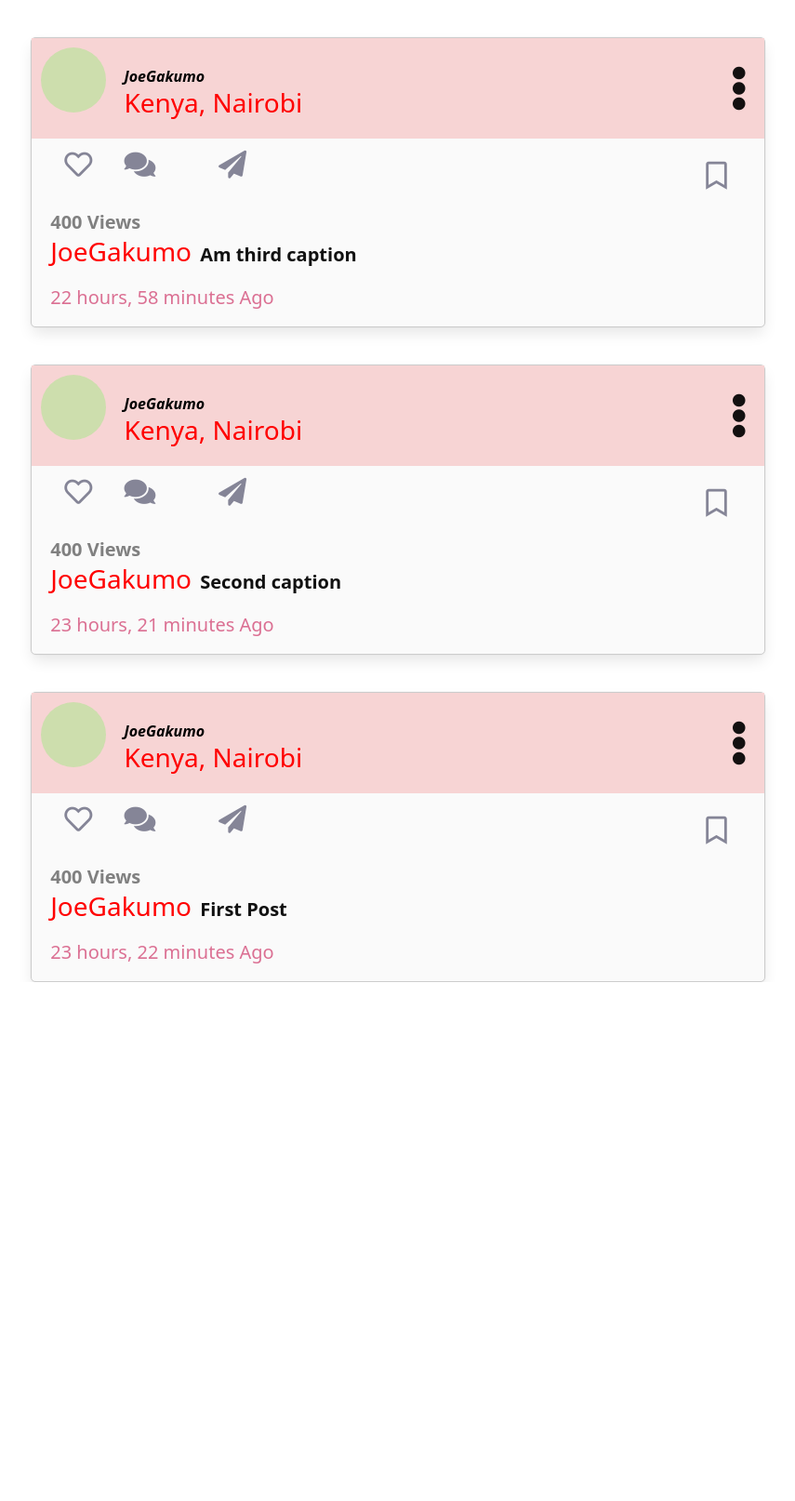
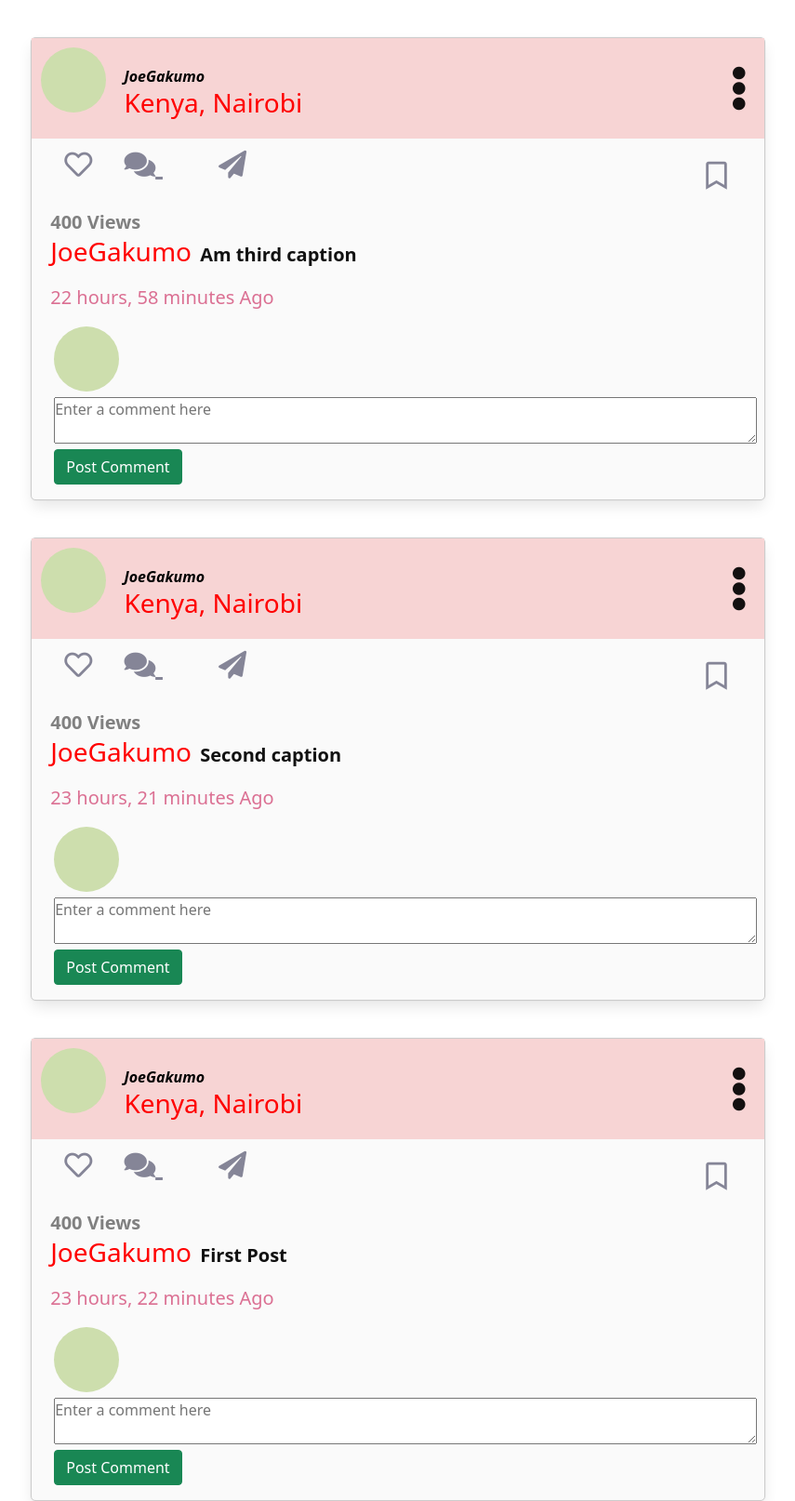
Before and after one commit to JoeGakumo21/Instagram, a Django app: page / in a window 1280 px wide; the page is wider, and only the part inside the window is pictured. Shown: the part 113-1727 px from the top of that part at 93% size, without its empty margins (212-1067 px from the left). Before the commit the page ends 1169 px from the top of that part, so only its background shows below. Run offline with Django 3.2, Linux system fonts and the light colour scheme; data comes from the database, SQL or seed files in the repository; both versions use the stored data as it was after the commit; some libraries are stand-ins or nearby versions.

Commit message:
add comment class

```diff
--- a/myinstagram/templates/all-in-one/post.html
+++ b/myinstagram/templates/all-in-one/post.html
@@ -155,12 +155,23 @@
               <img src="{{post.image.url}}" alt="my picture" class="image" style="width: 50%;">
               {% endif%}
           </div>
+
           <div class="post-engagement">
             <a href=""><i class="far fa-heart"></i></a>
-            <a href=""> <i class="fas fa-comments"></i><a>
+            <a href=""> <i class="fas fa-comments"></i>
+
+
+                <a>
             <a href=""><i class="fas fa-paper-plane"></i></a>
              <a href=""> <i class="far fa-bookmark"></i></a>
           </div>
+          {% for comment in comments%}
+          <div class="post-image" style="height: 300px;">
+            {% if comment.image %}
+              <img src="{{comment.image.url}}" alt="my picture" class="image" style="width: 50%;">
+              {% endif%}
+          </div>
+          {%endfor%}
           <div class="post-likes">
               <a href="">400 Views</a>
           </div>
@@ -171,9 +182,26 @@
           <div class="time-posted">
               <p>{{post.created_date | timesince}} Ago</p>
           </div>
+          <div class="container">
+            <form action="" method="POST">
+                {%csrf_token%}
+                <div class="col">
+                    <div class="profile-image rounded-corners">
+                        {% if post.image %}
+                        <img src="{{post.image.url}}" alt="my picture" class="image" style="border-radius: 50%;">
+                        {% endif%}
+                      </div>
+                    <p class="control">
+                        <textarea name="" id="" cols="80" rows="" placeholder="Enter a comment here"></textarea>
+                        <button  type="submit" name="action"class="btn btn-small btn-success">Post Comment</button>
+                    </p>
+                </div>
+            </form>
+          </div>
       </div>
 
     {% endfor %}
+
 </div>
 </div>
 </div>
--- a/myinstagram/views.py
+++ b/myinstagram/views.py
@@ -1,15 +1,33 @@
 
+from django.http.response import HttpResponseRedirect
 from django.shortcuts import render,redirect
-from .models import Post
-from .forms import CreateUserForm,PostForm
+from .models import Post,Comment
+from .forms import CreateUserForm,PostForm,CommentForm
 from django.contrib.auth.forms import UserCreationForm
 from django.utils import timezone
 
 from django.contrib import messages
 from django.contrib.auth import authenticate,login,logout
 def post(request):
+
     posts = Post.objects.all().filter(created_date__lte = timezone.now()).order_by('-created_date')
     user = request.user
+    comments=Comment.objects.filter(post=posts).order_by('date')
+
+
+    # comment form
+    if request.method== "POST":
+        form=CommentForm(request.POST)
+        if form.is_valid():
+            comments=form.save(commit=False)
+            comments.posts=posts
+            comments.user=user
+            comments.save()
+            return HttpResponseRedirect(reversed('post',))
+        else:
+            form=CommentForm()
+
+
     return render(request,'all-in-one/post.html',{'posts':posts,'user':user})
 
 
```
Also changed, not shown: myinstagram/forms.py (+89 -19 lines), db.sqlite3, media/sunrise.jpg (added), myinstagram/migrations/0003_comment.py (added).
